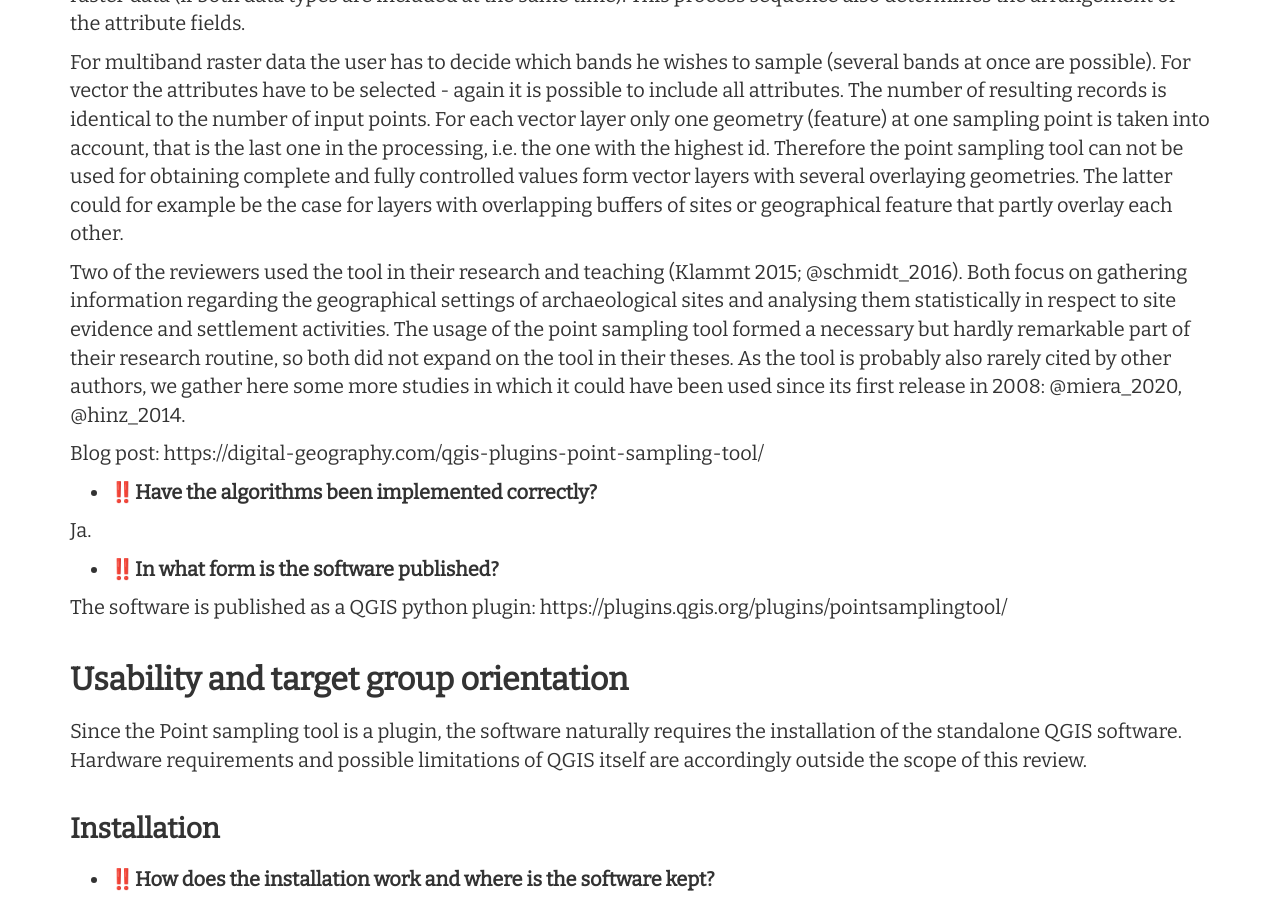
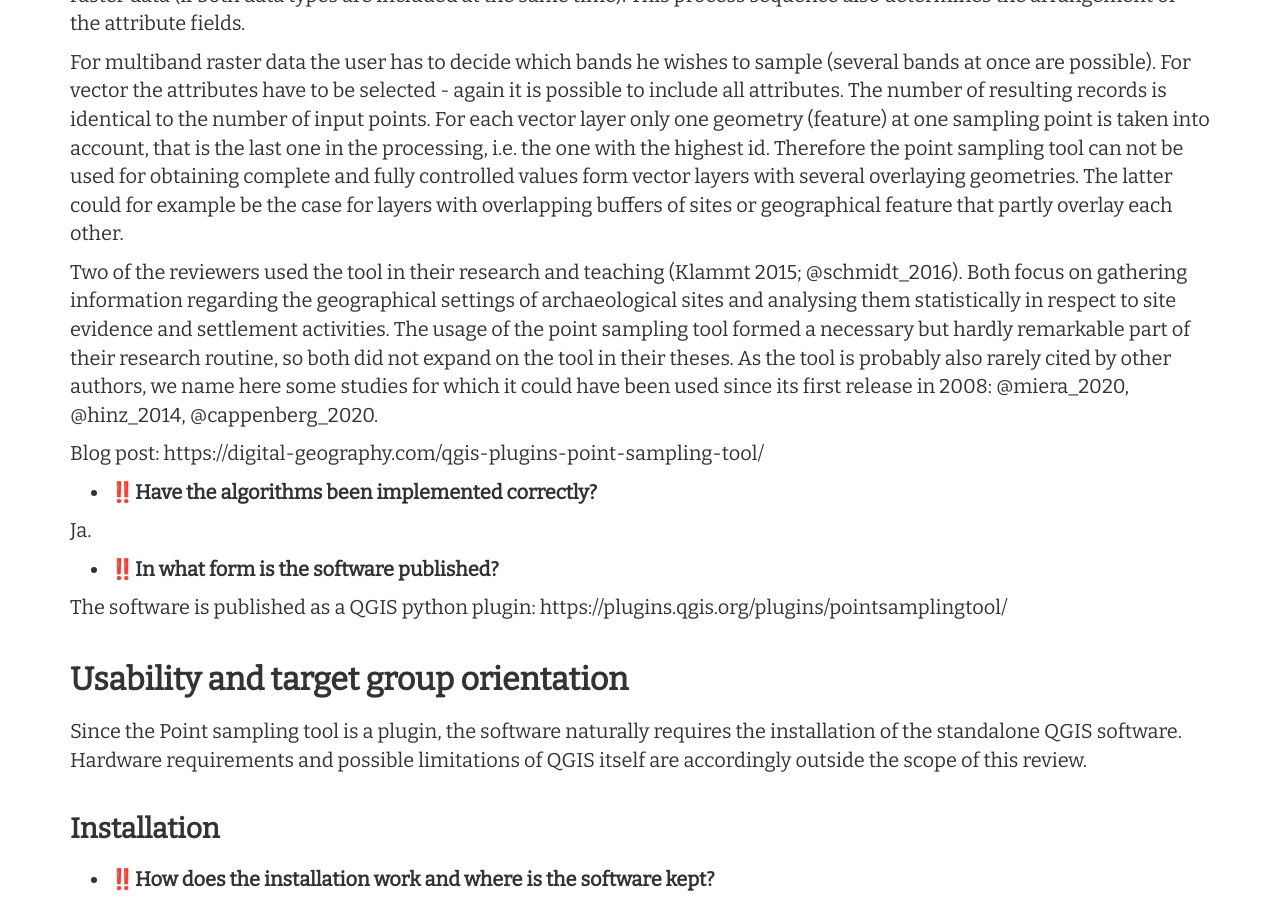
Before and after one commit to Research-Squirrel-Engineers/DGUF_PointSamplingTool, a Jekyll site: the page built from Review_Draft.md, in a window 1280 px wide and 900 px high, scrolled down 1514 px. Built offline with Jekyll 4.4.1, drawn with Linux system fonts in a browser that asks for light colours; nearby versions of some CDN libraries; emoji names are drawn with the system emoji font.

Commit message:
adding others that may have used the tool

```diff
--- a/Review_Draft.md
+++ b/Review_Draft.md
@@ -91,7 +91,7 @@ The Python-based Point Sampling Tool extracts information from layers ("maps") l
 
 For multiband raster data the user has to decide which bands he wishes to sample (several bands at once are possible). For vector the attributes have to be selected - again it is possible to include all attributes. The number of resulting records is identical to the number of input points. For each vector layer only one geometry (feature) at one sampling point is taken into account, that is the last one in the processing, i.e. the one with the highest id. Therefore the point sampling tool can not be used for obtaining complete and fully controlled values form vector layers with several overlaying geometries. The latter could for example be the case for layers with overlapping buffers of sites or geographical feature that partly overlay each other.
 
-Two of the reviewers used the tool in their research and teaching (Klammt 2015; @schmidt_2016). Both focus on gathering information regarding the geographical settings of archaeological sites and analysing them statistically in respect to site evidence and settlement activities. The usage of the point sampling tool formed a necessary but hardly remarkable part of their research routine, so both did not expand on the tool in their theses. As the tool is probably also rarely cited by other authors, we gather here some more studies in which it could have been used since its first release in 2008: @miera_2020, @hinz_2014.
+Two of the reviewers used the tool in their research and teaching (Klammt 2015; @schmidt_2016). Both focus on gathering information regarding the geographical settings of archaeological sites and analysing them statistically in respect to site evidence and settlement activities. The usage of the point sampling tool formed a necessary but hardly remarkable part of their research routine, so both did not expand on the tool in their theses. As the tool is probably also rarely cited by other authors, we name here some studies for which it could have been used since its first release in 2008: @miera_2020, @hinz_2014, @cappenberg_2020.
 
 
 
```
